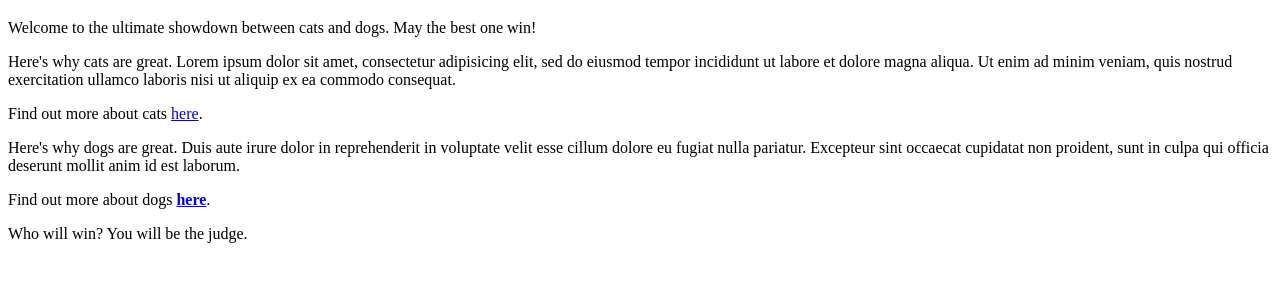
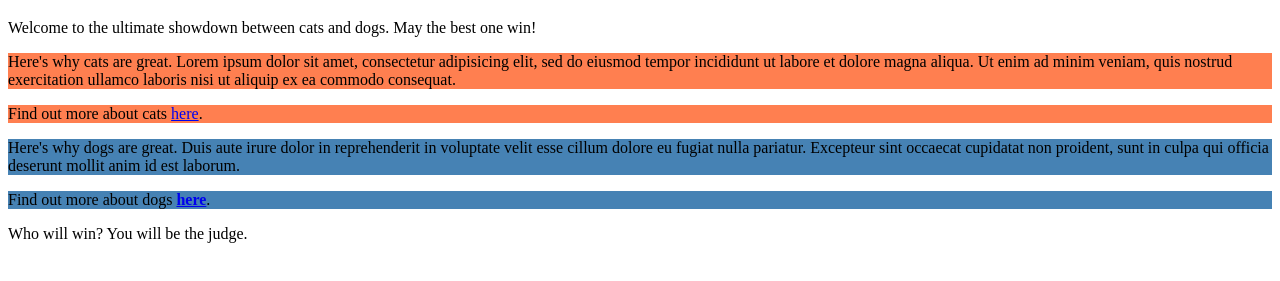
Before and after one commit to EssyMwangi/cascading, a plain HTML site: page index.html in a window 1280 px wide. Shown: the part 61-342 px from the top of the page. Drawn offline with Linux system fonts and the light colour scheme.

Commit message:
last commit

```diff
--- a/css/styles.css
+++ b/css/styles.css
@@ -1,6 +1,9 @@
 .dogs p a {
   font-weight: bold;
 }
-a {
-  font-weight: normal;
+.cats p {
+  background-color: coral;
 }
+.dogs p {
+  background-color: steelblue;
+}
```
